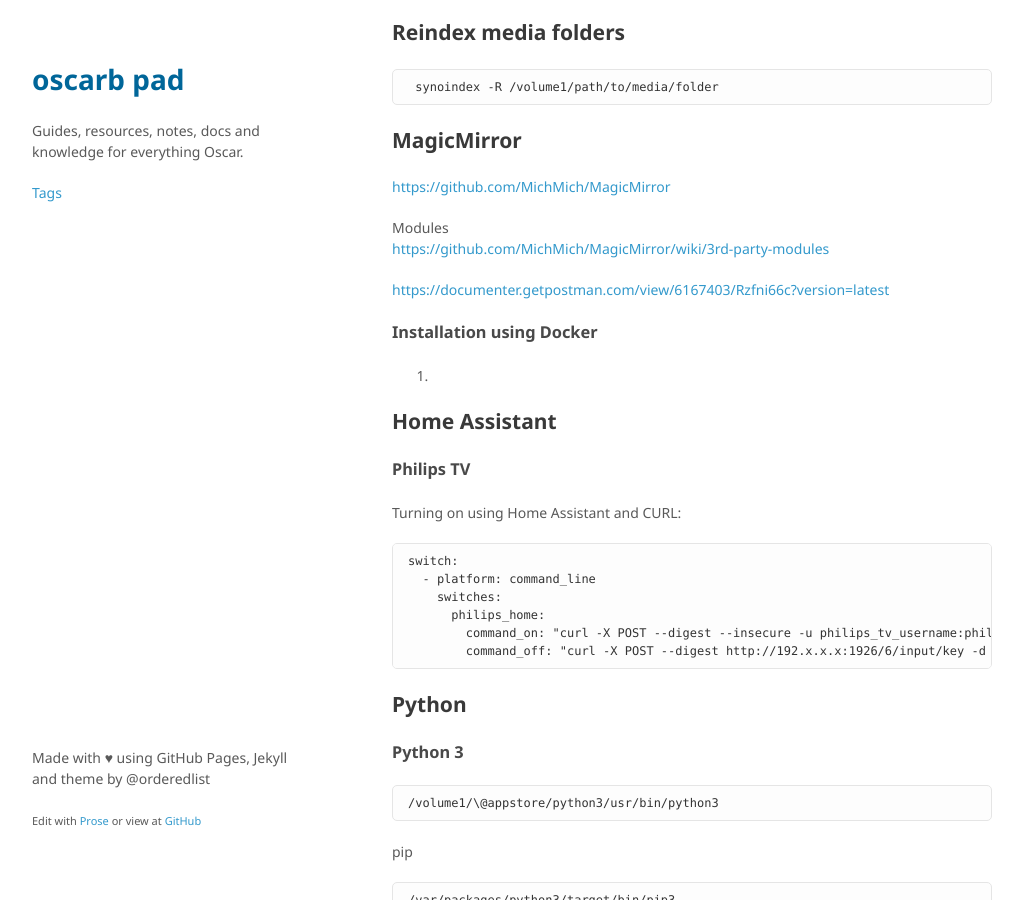
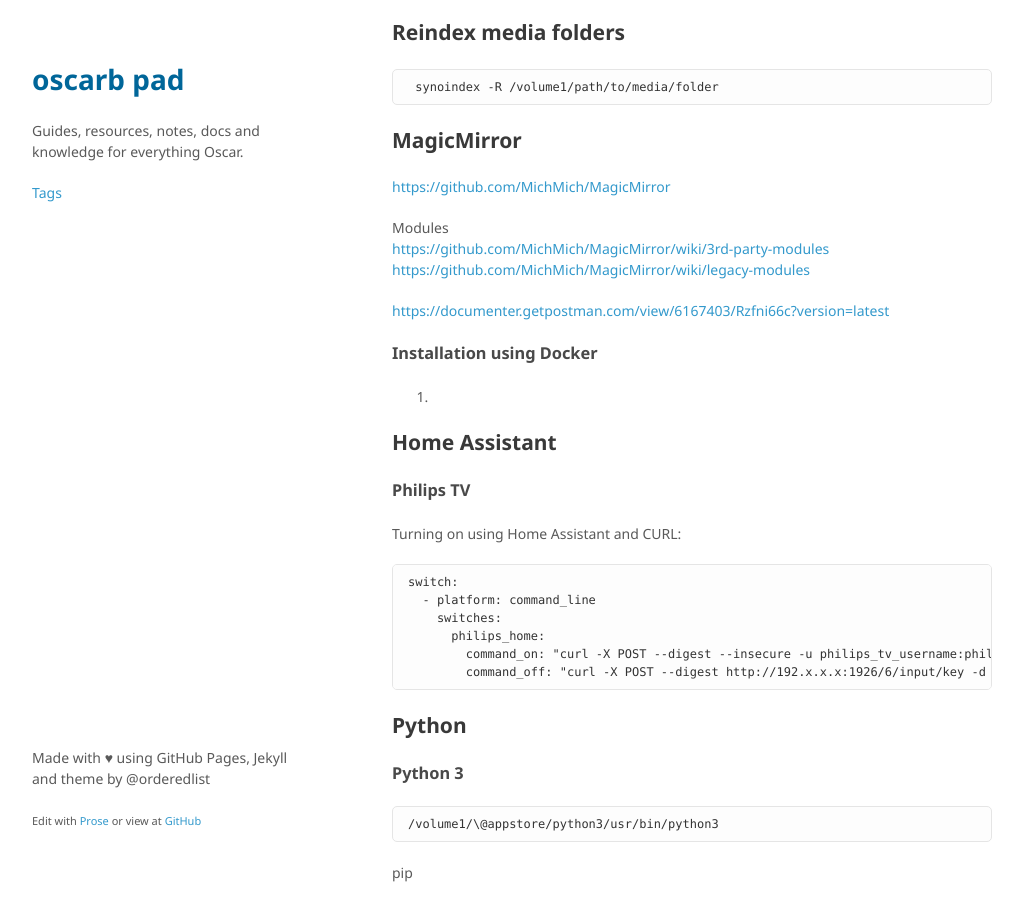
Before and after one commit to oscarb/pad, a Jekyll site: the page built from _docs/ds713.md, in a window 1280 px wide and 900 px high, scrolled down 4331 px. Shown: the whole window, without its empty margins (128-1151 px from the left). Built offline with Jekyll 4.4.1, drawn with Linux system fonts in a browser that asks for light colours; some web fonts are replaced; part of the change alters nothing that is shown.

Commit message:
Update ds713.md

```diff
--- a/_docs/ds713.md
+++ b/_docs/ds713.md
@@ -183,6 +183,7 @@ https://github.com/MichMich/MagicMirror
 
 Modules
 https://github.com/MichMich/MagicMirror/wiki/3rd-party-modules
+https://github.com/MichMich/MagicMirror/wiki/legacy-modules
 
 https://documenter.getpostman.com/view/6167403/Rzfni66c?version=latest
 
```
